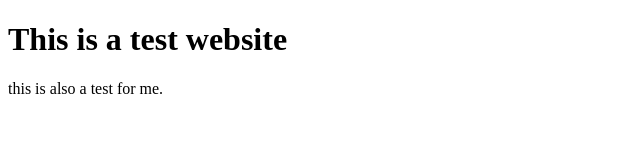
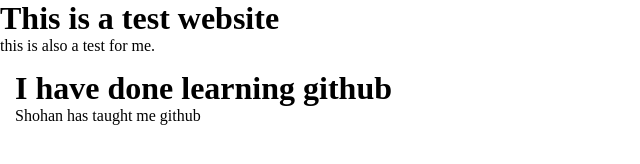
Before and after one commit to reazrayhan/my-first-website, a plain HTML site: page index.html in a window 1280 px wide. Shown: the whole page, without its empty margins (0-640 px from the left). Drawn offline with Linux system fonts and the light colour scheme.

Commit message:
done changes

```diff
--- a/index.html
+++ b/index.html
@@ -4,10 +4,15 @@
     <meta charset="UTF-8" />
     <meta http-equiv="X-UA-Compatible" content="IE=edge" />
     <meta name="viewport" content="width=device-width, initial-scale=1.0" />
+    <link rel="stylesheet" href="style.css" />
     <title>Document</title>
   </head>
   <body>
     <h1>This is a test website</h1>
     <p>this is also a <span>test</span> for me.</p>
+    <div class="done">
+      <h1>I have done learning github</h1>
+      <p>Shohan has taught me github</p>
+    </div>
   </body>
 </html>
--- a/script.js
+++ /dev/null
@@ -1 +0,0 @@
-console.log("Hello World");
--- a/style.css
+++ b/style.css
@@ -4,3 +4,8 @@
   box-sizing: border-box;
   text-rendering: optimizeLegibility;
 }
+.done {
+  border: brown;
+  margin: 10px;
+  padding: 5px;
+}
```
